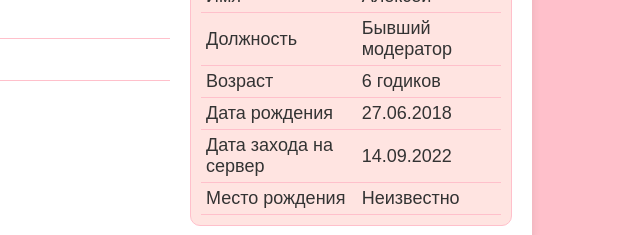
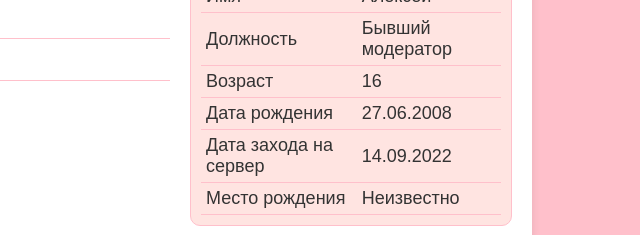
Before and after one commit to Visneviye-Allei-Wiki/tarelca, a plain HTML site: page index.html in a window 1280 px wide. Shown: the part 681-916 px from the top of the page, 640-1280 px from the left. Drawn offline with Linux system fonts and the light colour scheme.

Commit message:
Update index.html

```diff
--- a/index.html
+++ b/index.html
@@ -45,11 +45,11 @@
                     </tr>
                     <tr>
                         <td>Возраст</td>
-                        <td>6 годиков</td>
+                        <td>16</td>
                     </tr>
                     <tr>
                         <td>Дата рождения</td>
-                        <td>27.06.2018</td>
+                        <td>27.06.2008</td>
                     </tr>
                     <tr>
                         <td>Дата захода на сервер</td>
```
